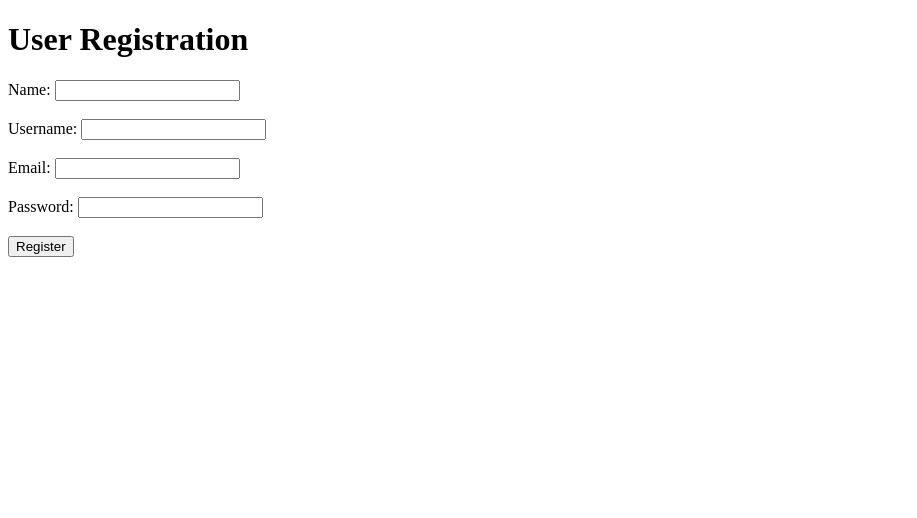
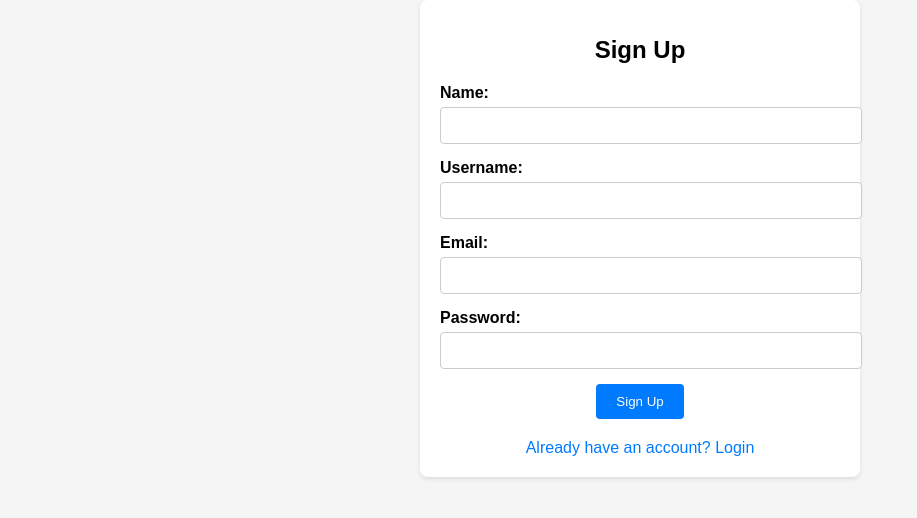
Before and after one commit to IshitaBisaria/Chat-Application, a website: page public/signup.html in a window 1280 px wide. Shown: the whole page, without its empty margins (0-917 px from the left). Drawn offline with Linux system fonts and the light colour scheme.

Commit message:
modified signup html

```diff
--- a/public/signup.html
+++ b/public/signup.html
@@ -1,29 +1,97 @@
 <!DOCTYPE html>
-<html>
+  <html lang="en">
     <head>
-    <title>User Registration</title>
+      <meta charset="UTF-8" />
+      <meta name="viewport" content="width=device-width, initial-scale=1.0" />
+      <title>Sign Up</title>
+      <style>
+        body {
+          font-family: Arial, sans-serif;
+          background-color: #f5f5f5;
+          margin: 0;
+          padding: 0;
+        }
+
+        .container {
+          max-width: 400px;
+          margin: 0 auto;
+          padding: 20px;
+          background-color: #ffffff;
+          border-radius: 8px;
+          box-shadow: 0 2px 4px rgba(0, 0, 0, 0.1);
+          text-align: center;
+        }
+
+        h1 {
+          font-size: 24px;
+          margin-bottom: 20px;
+        }
+
+        .form-group {
+          margin-bottom: 15px;
+          text-align: left;
+        }
+
+        label {
+          display: block;
+          font-weight: bold;
+          margin-bottom: 5px;
+        }
+
+        input[type="text"],
+        input[type="email"],
+        input[type="password"] {
+          width: 100%;
+          padding: 10px;
+          border: 1px solid #ccc;
+          border-radius: 4px;
+        }
+
+        .signup-button {
+          background-color: #007bff;
+          color: #fff;
+          padding: 10px 20px;
+          border: none;
+          border-radius: 4px;
+          cursor: pointer;
+        }
+
+        .signup-button:hover {
+          background-color: #0056b3;
+        }
+
+        .login-button {
+          display: block;
+          margin-top: 20px;
+          text-decoration: none;
+          color: #007bff;
+        }
+      </style>
     </head>
     <body>
-    <h1>User Registration</h1>
+      <div class="container">
+        <h1>Sign Up</h1>
         <form id="registrationForm" action="/signup" method="POST">
+          <div class="form-group">
             <label for="name">Name:</label>
-      <input type="text" id="name" name="name" required /><br /><br />
-
+            <input type="text" id="name" name="name" required />
+          </div>
+          <div class="form-group">
             <label for="username">Username:</label>
-      <input type="text" id="username" name="username" required /><br /><br />
-
+            <input type="text" id="username" name="username" required />
+          </div>
+          <div class="form-group">
             <label for="email">Email:</label>
-      <input type="email" id="email" name="email" required /><br /><br />
-
+            <input type="email" id="email" name="email" required />
+          </div>
+          <div class="form-group">
             <label for="password">Password:</label>
-      <input
-        type="password"
-        id="password"
-        name="password"
-        required
-      /><br /><br />
-
-      <button type="submit">Register</button>
+            <input type="password" id="password" name="password" required />
+          </div>
+          <button type="submit" class="signup-button">Sign Up</button>
         </form>
+        <a href="/login" class="login-button">Already have an account? Login</a>
+      </div>
     </body>
   </html>
+</form>
```
Lines whose indentation alone changed are shown as unchanged.
